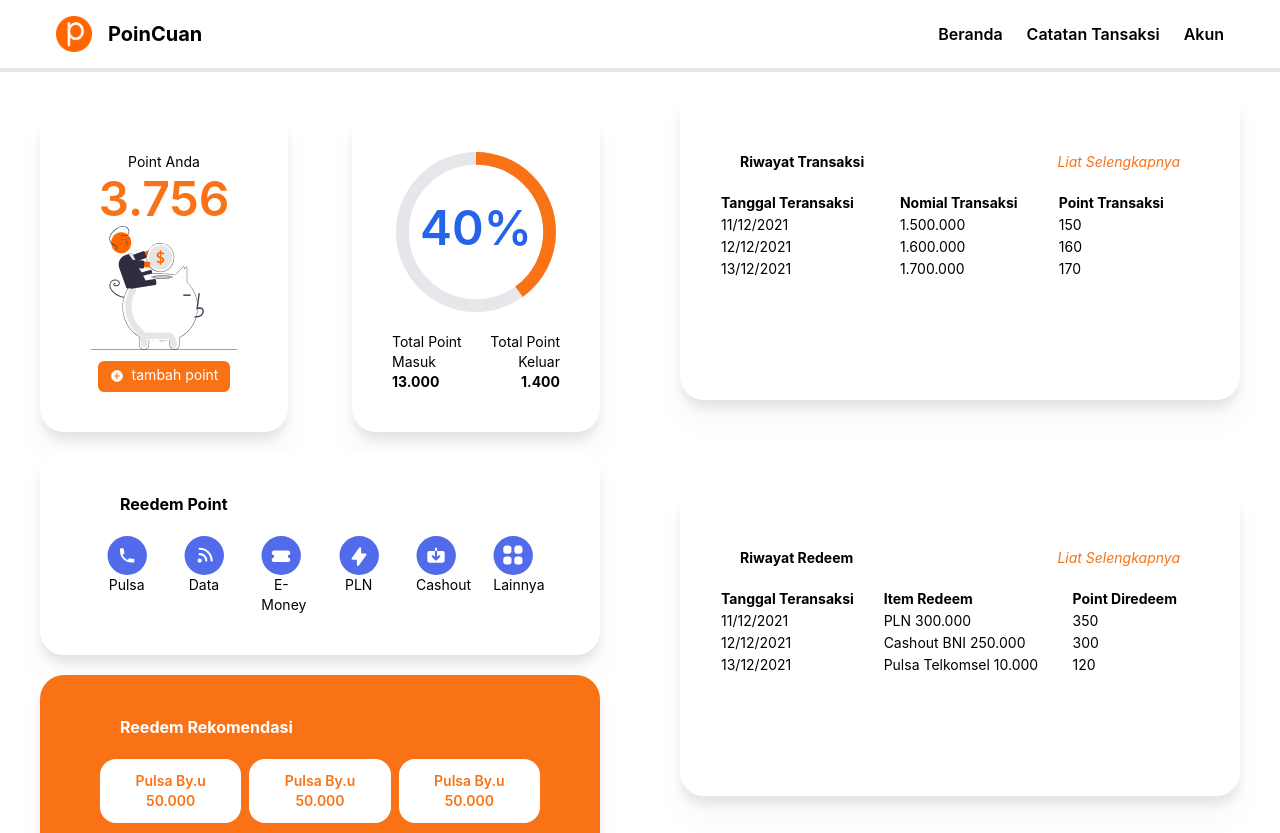
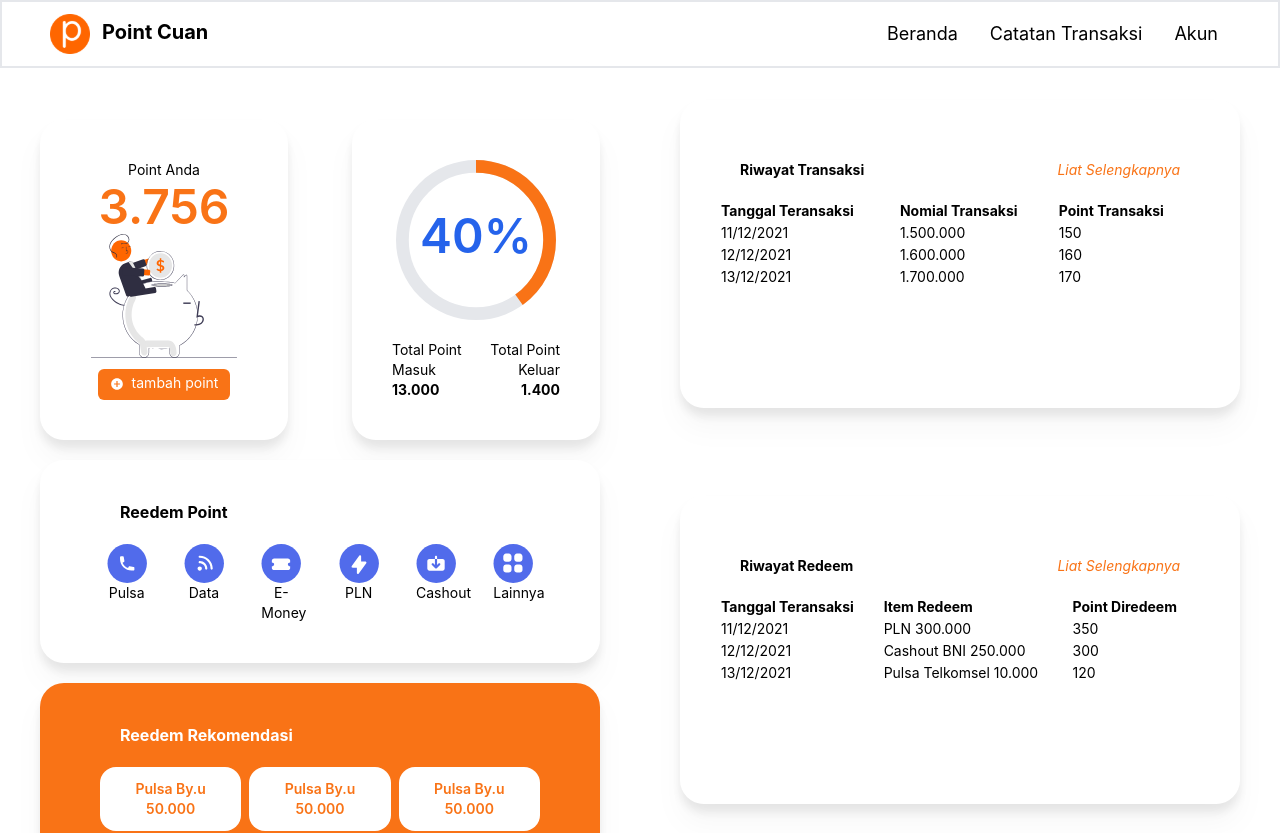
Before and after one commit to daffashafwan/pointcuan-fe, a React (Create React App) app: page /dashboard in a window 1280 px wide. Shown: the top 833 px of the page. Built offline with nearby package versions, Linux system fonts and the light colour scheme.

Commit message:
memperbaiki navbar

```diff
--- a/src/views/UserDashboardNavbarComponent.js
+++ b/src/views/UserDashboardNavbarComponent.js
@@ -1,69 +1,71 @@
+/* eslint-disable jsx-a11y/anchor-is-valid */
+/* eslint-disable jsx-a11y/alt-text */
 import React, { useState } from "react";
 import logo from "../assets/images/logo.svg";
+import { GiHamburgerMenu } from "react-icons/gi";
 
 export const UserDashboardNavbarComponent = () => {
-  const [menuOpen, setMenuOpen] = useState(false);
+  const [navbarOpen, setNavbarOpen] = React.useState(false);
   return (
-    <div className="bg-whtie border-b-4 border-gray xl:px-10 px-5">
-      <Navbar menuOpen={menuOpen} setMenuOpen={setMenuOpen} />
-      {menuOpen && <MobileMenu>{navLinks}</MobileMenu>}
-    </div>
+    <>
+      <nav className="relative flex flex-wrap items-center justify-between px-2 py-1 bg-white fill-black mb-3 border border-2 border-b-gray-200 ">
+        <div className="container px-4 mx-auto flex flex-wrap items-center justify-between container px-1 md:px-10">
+          <div className="w-full relative flex justify-between lg:w-auto lg:static lg:block lg:justify-start">
+            <a
+              className="text-xl font-bold leading-relaxed inline-block mr-4 py-2 whitespace-nowrap  text-black"
+              href="#pablo"
+            >
+              <img src={logo} className=" w-8 xl:w-10 mr-3 inline" />
+              Point Cuan
+            </a>
+            <div
+              className="text-black cursor-pointer text-xl leading-none px-3 py-1 border border-solid border-transparent rounded bg-transparent block lg:hidden outline-none focus:outline-none"
+              onClick={() => setNavbarOpen(!navbarOpen)}
+            >
+              <GiHamburgerMenu className="mt-3" />
+            </div>
+          </div>
+          <div
+            className={
+              "lg:flex flex-grow items-center" +
+              (navbarOpen ? " flex" : " hidden")
+            }
+            id="example-navbar-danger"
+          >
+            <ul className="flex flex-col lg:flex-row list-none lg:ml-auto">
+              <li className="nav-item">
+                <a
+                  className="px-3 py-2 flex items-center text-sm md:text-lg font-normal leading-snug text-black hover:opacity-75"
+                  href="#"
+                >
+                  <i className="fab fa-facebook-square text-lg  leading-lg text-black opacity-75"></i>
+                  <span className="ml-2">Beranda</span>
+                </a>
+              </li>
+              <li className="nav-item">
+                <a
+                  className="px-3 py-2 flex items-center text-sm md:text-lg font-normal leading-snug text-black hover:opacity-75"
+                  href="#"
+                >
+                  <i className="fab fa-twitter text-lg leading-lg text-black opacity-75"></i>
+                  <span className="ml-2">Catatan Transaksi</span>
+                </a>
+              </li>
+              <li className="nav-item">
+                <a
+                  className="px-3 py-2 flex items-center text-sm md:text-lg font-normal leading-snug text-black hover:opacity-75"
+                  href="#"
+                >
+                  <i className="fab fa-pinterest text-lg leading-lg text-black opacity-75"></i>
+                  <span className="ml-2">Akun</span>
+                </a>
+              </li>
+            </ul>
+          </div>
+        </div>
+      </nav>
+    </>
   );
 };
 
-const pages = ["Beranda", "Catatan Tansaksi", "Akun"];
-const navLinks = pages.map((page) => (
-  <a
-    key={page}
-    className="no-underline text-balck font-semibold hover:text-gray-600"
-    href={`#${page}`}
-  >
-    {page}
-  </a>
-));
-
-const Navbar = ({ menuOpen, setMenuOpen }) => (
-  <div className="flex items-center justify-between p-4">
-    <div className="flex items-center">
-      <img src={logo} className="w-9 mr-4" />
-      <a
-        href="#home"
-        className="text-xl font-bold no-underline text-balck hover:text-gray-600"
-      >
-        PoinCuan
-      </a>
-    </div>
-    <nav className="hidden md:block space-x-6">{navLinks}</nav>
-    <button
-      type="button"
-      aria-label="Toggle mobile menu"
-      onClick={() => setMenuOpen(!menuOpen)}
-      className="rounded md:hidden focus:outline-none focus:ring focus:ring-gray-500 focus:ring-opacity-50"
-    >
-      <MenuAlt4Svg menuOpen={menuOpen} />
-    </button>
-  </div>
-);
-
-const MobileMenu = ({ children }) => (
-  <nav className="p-4 flex flex-col space-y-3 md:hidden">{children}</nav>
-);
-
-const MenuAlt4Svg = ({ menuOpen }) => (
-  <svg
-    xmlns="http://www.w3.org/2000/svg"
-    className={`transition duration-100 ease h-8 w-8 ${
-      menuOpen ? "transform rotate-90" : ""
-    }`}
-    viewBox="0 0 20 20"
-    fill="currentColor"
-  >
-    <path
-      fillRule="evenodd"
-      d="M3 7a1 1 0 011-1h12a1 1 0 110 2H4a1 1 0 01-1-1zM3 13a1 1 0 011-1h12a1 1 0 110 2H4a1 1 0 01-1-1z"
-      clipRule="evenodd"
-    />
-  </svg>
-);
-
 export default UserDashboardNavbarComponent;
```
